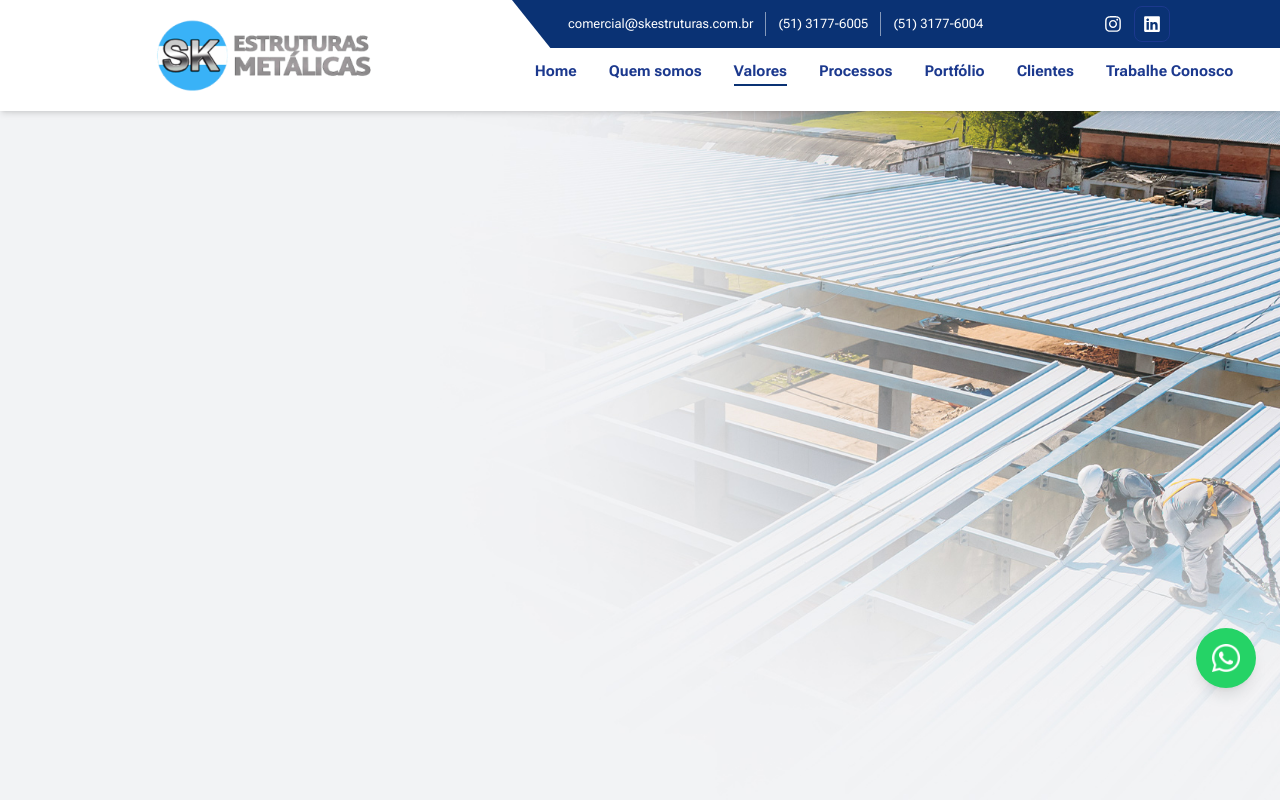
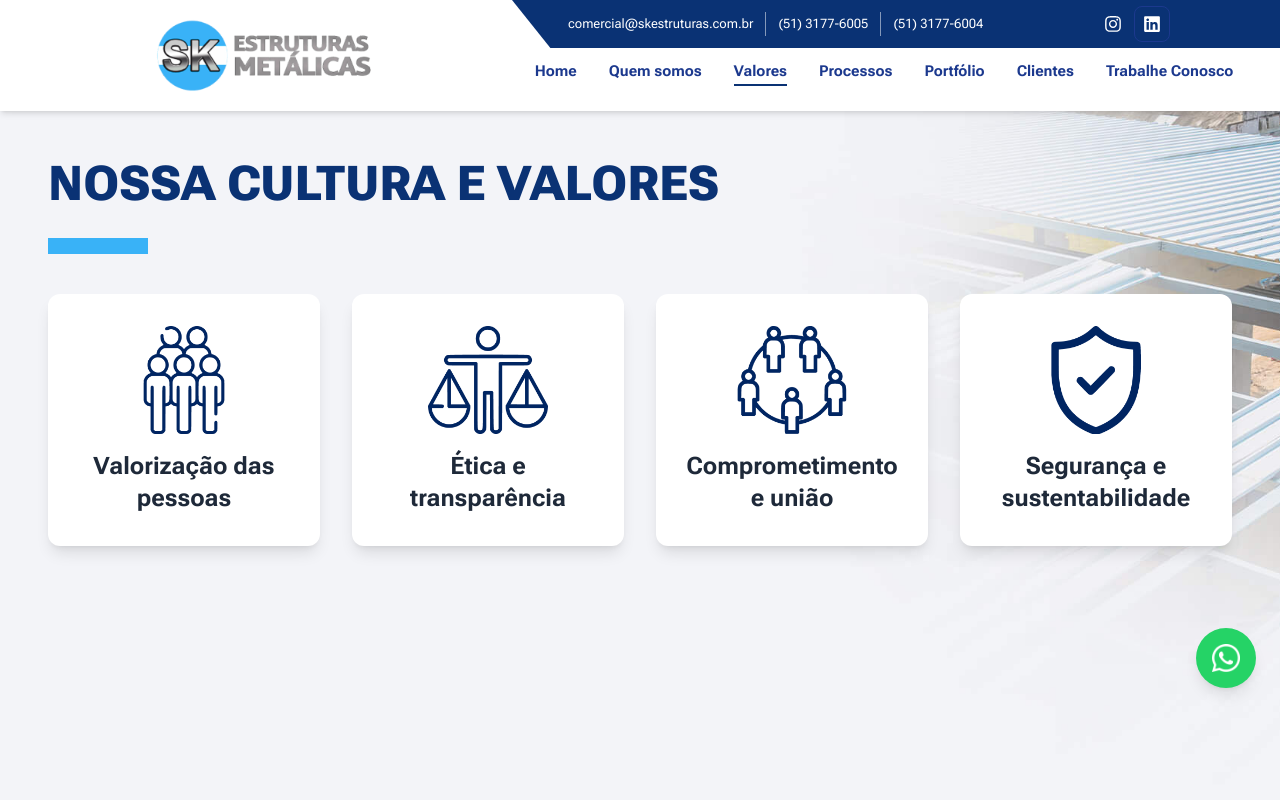
Before and after one commit to devskestruturas-bit/SK_estruturas_metalicas, a Next.js app: page /valores in a window 1280 px wide. Shown: the top 800 px of the page. Built offline with nearby package versions, Linux system fonts and the light colour scheme.

Commit message:
Add files via upload

```diff
--- a/src/app/valores/page.tsx
+++ b/src/app/valores/page.tsx
@@ -39,25 +39,8 @@ export default function Valores() {
 
   return (
     <section
-      className="relative w-full pt-[25%] sm:pt-[25%] lg:pt-[12%] 2xl:pt-[8%] "
+      className="relative w-full pt-[25%] sm:pt-[25%] lg:pt-[12%] 2xl:pt-[8%]  bg-cover" style={{ backgroundImage: "url('/bg_valores.jpg')" }}
     >
-
-      {/* IMAGEM DE FUNDO */}
-<div
-  ref={bgRef}
-  style={{ transform: 'scale(1)' }}
-  className="absolute right-0 w-full h-[600px] sm:h-full top-10"
->
-  <Image
-    src="/bg_valores.jpg"
-    alt="imagem de fundo valores"
-    fill
-    priority
-    className="object-cover"
-    sizes="(max-width: 768px) 828px, 1920px"
-  />
-</div>
-
       <div className="max-w-7xl mx-auto px-6 md:px-12 flex flex-col items-start text-left">
 
         {/* Título */}
```
Also changed, not shown: public/bg_valores.jpg.
